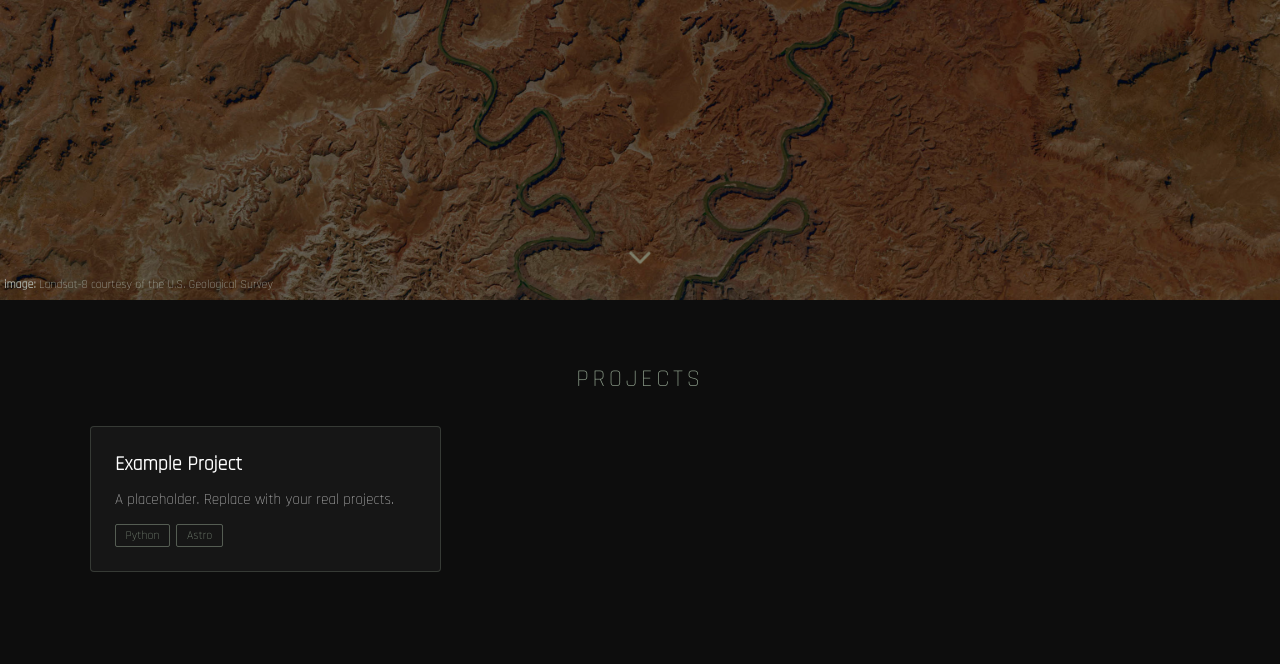
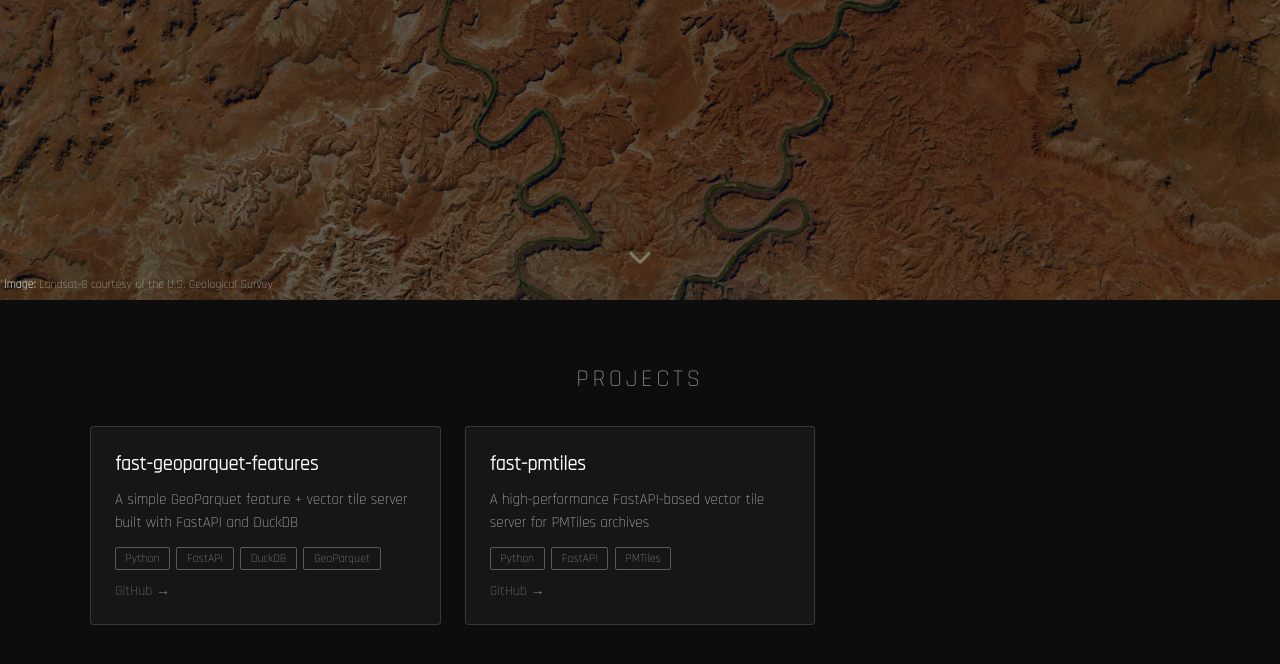
Before and after one commit to bmcandr/bmcandr.github.io, an Astro site: page / in a window 1280 px wide. Shown: the part 500-1164 px from the top of the page. Built offline with nearby package versions, Linux system fonts and the light colour scheme; Astro itself is replaced by a stand-in of ours.

Commit message:
Add fast-geoparquet-features and fast-pmtiles

```diff
--- a/src/data/projects.js
+++ b/src/data/projects.js
@@ -1,10 +1,21 @@
 export const projects = [
   {
-    slug: "example-project",
-    title: "Example Project",
-    description: "A placeholder. Replace with your real projects.",
-    tech: ["Python", "Astro"],
-    github: null,
+    slug: "fast-geoparquet-features",
+    title: "fast-geoparquet-features",
+    description:
+      "A simple GeoParquet feature + vector tile server built with FastAPI and DuckDB",
+    tech: ["Python", "FastAPI", "DuckDB", "GeoParquet"],
+    github: "https://github.com/bmcandr/fast-geoparquet-features",
+    demo: null,
+    snippet: null,
+  },
+  {
+    slug: "fast-pmtiles",
+    title: "fast-pmtiles",
+    description:
+      "A high-performance FastAPI-based vector tile server for PMTiles archives",
+    tech: ["Python", "FastAPI", "PMTiles"],
+    github: "https://github.com/bmcandr/fast-pmtiles",
     demo: null,
     snippet: null,
   },
```
